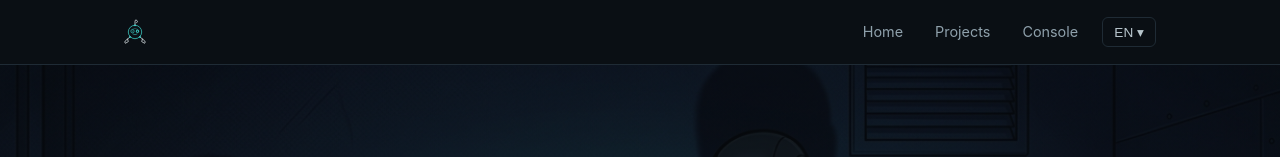
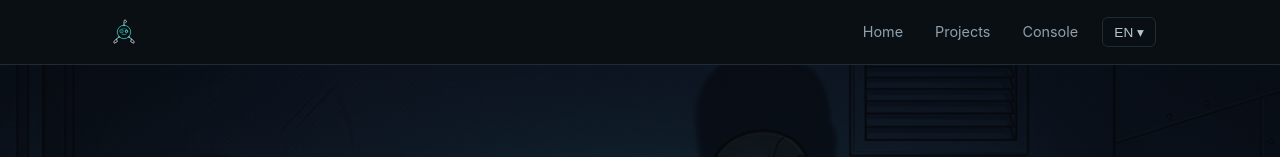
Before and after one commit to danieleelfo/dv-site, a React (Vite) app: page /test in a window 1280 px wide. Shown: the top 157 px of the page. Built offline with nearby package versions, Linux system fonts and the light colour scheme.

Commit message:
Update Nav.jsx

```diff
--- a/src/components/Nav.jsx
+++ b/src/components/Nav.jsx
@@ -16,7 +16,7 @@ export default function Nav() {
             viewBox="0 0 110 70"
             fill="none"
             xmlns="http://www.w3.org/2000/svg"
-            style={{ display: 'block', marginLeft: '-12px' }}
+            style={{ display: 'block', marginLeft: '-23px' }}
             aria-label="Human · AI · Data"
           >
             {/* Cerchio centrale (testa) */}
```
